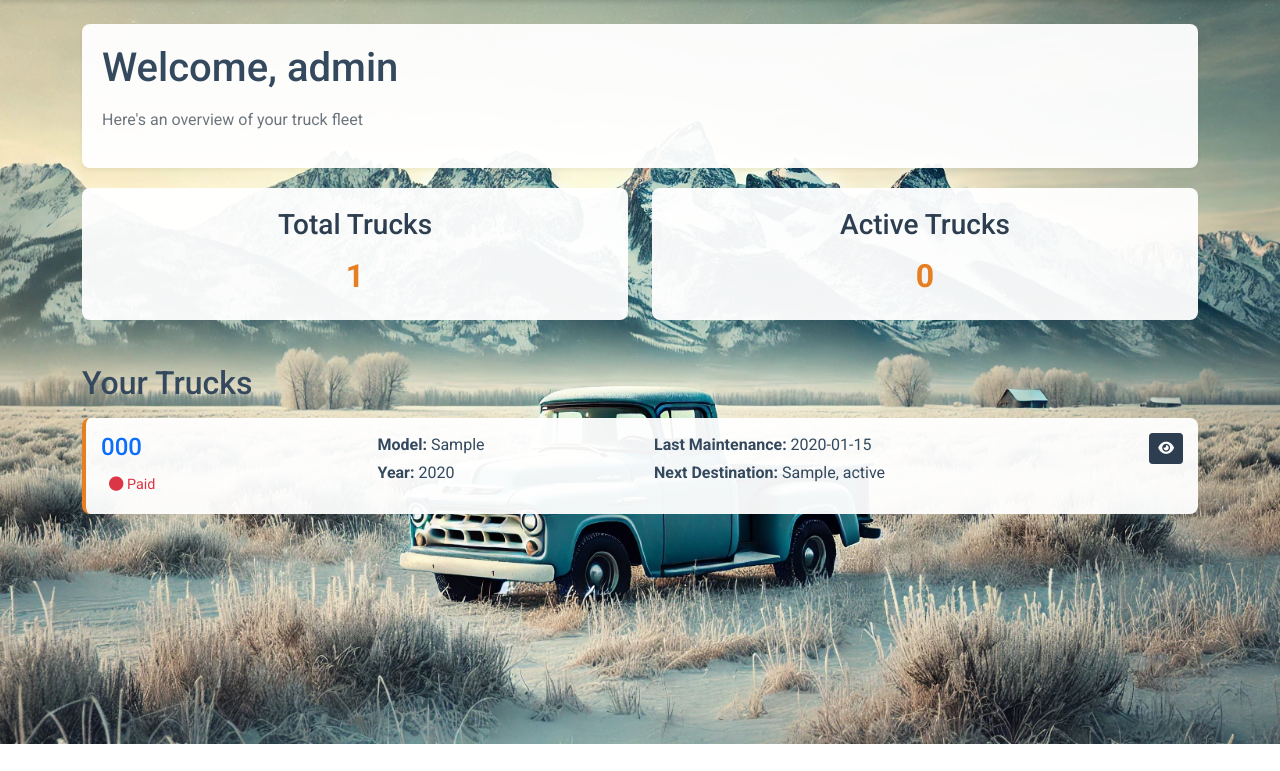
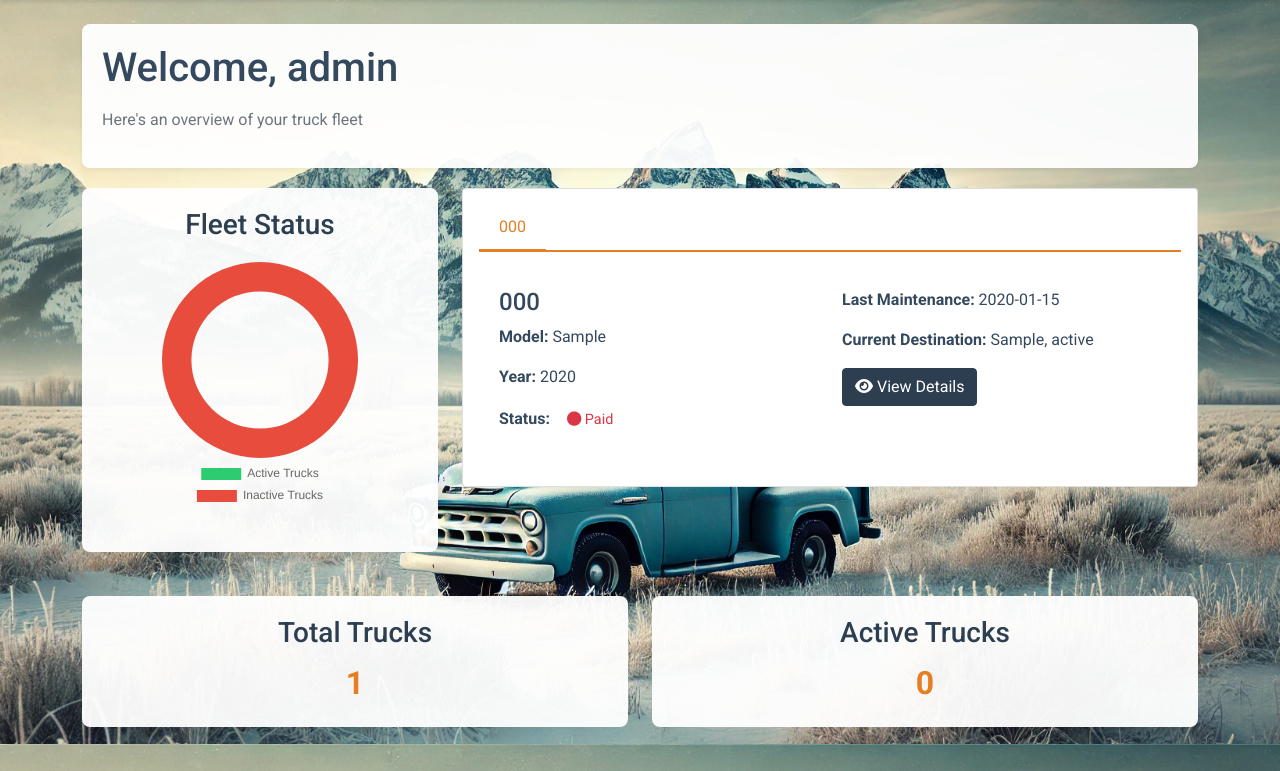
Before and after one commit to Swado/fleetpro, a Flask app: page /dashboard in a window 1280 px wide. Shown: the part 56-827 px from the top of the page. Before the commit the page ends 800 px from the top, so only its background shows below. Run offline with Flask 3, Linux system fonts and the light colour scheme; a user stored in the database is signed in; tables that the repository leaves empty hold one stand-in row (values such as "Sample post"); some libraries are stand-ins or nearby versions.

Commit message:
Agent query: Is the dashboard showing the circular progress chart for active/inactive trucks and the truck tabs side by side?
Add truck fleet status dashboard with charts and interactive tabs.

Screenshot: https://storage.googleapis.com/screenshot-production-us-central1/163f1aae-c9f4-46af-b926-0bb8c021fb6c/5dc45f04-2f67-4a63-94d0-b6d371c5f0f3.jpg

```diff
--- a/static/css/styles.css
+++ b/static/css/styles.css
@@ -49,9 +49,9 @@ body {
 
 .company-title .company-subtitle {
     font-family: 'Montserrat', sans-serif;
-    font-weight: 400;
-    font-size: 1.2rem;
-    letter-spacing: 4px;
+    font-weight: 600;
+    font-size: 1.1rem;
+    letter-spacing: 2px;
     text-transform: uppercase;
     margin-top: 0.5rem;
     background: linear-gradient(135deg, #1a5276, #196f3d);
@@ -59,7 +59,7 @@ body {
     background-clip: text;
     -webkit-text-fill-color: transparent;
     text-shadow: none;
-    font-weight: 600;
+    white-space: nowrap;
 }
 
 .login-btn {
@@ -573,3 +573,50 @@ body {
 html {
     scroll-behavior: smooth;
 }
+
+/* Add these styles at the end of the file */
+
+.chart-container {
+    position: relative;
+    margin: 20px auto;
+    height: 250px;
+    width: 250px;
+}
+
+.nav-tabs {
+    border-bottom: 2px solid var(--accent-color);
+}
+
+.nav-tabs .nav-link {
+    color: var(--text-color);
+    border: none;
+    padding: 10px 20px;
+    margin-right: 5px;
+    border-radius: 8px 8px 0 0;
+    transition: all 0.3s ease;
+}
+
+.nav-tabs .nav-link:hover {
+    color: var(--accent-color);
+    background-color: rgba(230, 126, 34, 0.1);
+}
+
+.nav-tabs .nav-link.active {
+    color: var(--accent-color);
+    background-color: #fff;
+    border-bottom: 2px solid var(--accent-color);
+}
+
+.tab-content {
+    padding: 20px;
+    background-color: #fff;
+    border-radius: 0 0 8px 8px;
+}
+
+.truck-status {
+    display: inline-block;
+    padding: 4px 8px;
+    border-radius: 4px;
+    font-size: 0.9em;
+    margin-left: 5px;
+}
--- a/templates/base.html
+++ b/templates/base.html
@@ -20,6 +20,8 @@
     <script src="https://code.jquery.com/jquery-3.6.0.min.js"></script>
     <script src="https://cdnjs.cloudflare.com/ajax/libs/jvectormap/2.0.5/jquery-jvectormap.min.js"></script>
     <script src="https://cdnjs.cloudflare.com/ajax/libs/jvectormap/2.0.5/jquery-jvectormap-us-aea-en.min.js"></script>
+    <!-- Chart.js -->
+    <script src="https://cdn.jsdelivr.net/npm/chart.js"></script>
 </head>
 <body>
     {% if current_user.is_authenticated %}
--- a/templates/dashboard.html
+++ b/templates/dashboard.html
@@ -14,6 +14,72 @@
     </div>
 
     <div class="row">
+        <div class="col-md-4">
+            <!-- Circular Progress Chart -->
+            <div class="stats-card">
+                <h3>Fleet Status</h3>
+                <div class="chart-container">
+                    <canvas id="fleetStatusChart"></canvas>
+                </div>
+            </div>
+        </div>
+        <div class="col-md-8">
+            <!-- Truck Tabs -->
+            <div class="card">
+                <div class="card-body">
+                    <ul class="nav nav-tabs" id="truckTabs" role="tablist">
+                        {% for truck in trucks %}
+                        <li class="nav-item" role="presentation">
+                            <button class="nav-link {% if loop.first %}active{% endif %}"
+                                    id="truck-tab-{{ truck.id }}"
+                                    data-bs-toggle="tab"
+                                    data-bs-target="#truck-content-{{ truck.id }}"
+                                    type="button"
+                                    role="tab">
+                                {{ truck.plate_number }}
+                            </button>
+                        </li>
+                        {% endfor %}
+                    </ul>
+                    <div class="tab-content mt-3" id="truckTabsContent">
+                        {% for truck in trucks %}
+                        <div class="tab-pane fade {% if loop.first %}show active{% endif %}"
+                             id="truck-content-{{ truck.id }}"
+                             role="tabpanel">
+                            <div class="row">
+                                <div class="col-md-6">
+                                    <h4>{{ truck.plate_number }}</h4>
+                                    <p><strong>Model:</strong> {{ truck.model }}</p>
+                                    <p><strong>Year:</strong> {{ truck.year }}</p>
+                                    <p>
+                                        <strong>Status:</strong>
+                                        <span class="truck-status" data-status="{{ truck.status }}">
+                                            <i class="fas fa-circle"></i> {{ truck.status|title }}
+                                        </span>
+                                    </p>
+                                </div>
+                                <div class="col-md-6">
+                                    <p><strong>Last Maintenance:</strong> {{ truck.last_maintenance.strftime('%Y-%m-%d') }}</p>
+                                    {% if truck.destination_city %}
+                                    <p>
+                                        <strong>Current Destination:</strong>
+                                        {{ truck.destination_city }}, {{ truck.destination_state }}
+                                    </p>
+                                    {% endif %}
+                                    <a href="{{ url_for('truck_detail', truck_id=truck.id) }}"
+                                       class="btn btn-primary">
+                                        <i class="fas fa-eye"></i> View Details
+                                    </a>
+                                </div>
+                            </div>
+                        </div>
+                        {% endfor %}
+                    </div>
+                </div>
+            </div>
+        </div>
+    </div>
+    <div class="row mt-4">
         <div class="col-md-6">
             <div class="stats-card">
                 <h3>Total Trucks</h3>
@@ -28,53 +94,41 @@
         </div>
     </div>
 
-    <div class="row mt-4">
-        <div class="col-md-12">
-            <h2 class="mb-3">Your Trucks</h2>
-            {% for truck in trucks %}
-            <div class="truck-card">
-                <div class="row">
-                    <div class="col-md-3">
-                        <a href="{{ url_for('truck_detail', truck_id=truck.id) }}" class="text-decoration-none">
-                            <h4>{{ truck.plate_number }}</h4>
-                            <span class="truck-status" data-status="{{ truck.status }}">
-                                <i class="fas fa-circle"></i> {{ truck.status|title }}
-                            </span>
-                        </a>
-                    </div>
-                    <div class="col-md-3">
-                        <p class="mb-1"><strong>Model:</strong> {{ truck.model }}</p>
-                        <p class="mb-1"><strong>Year:</strong> {{ truck.year }}</p>
-                    </div>
-                    <div class="col-md-4">
-                        <p class="mb-1">
-                            <strong>Last Maintenance:</strong>
-                            {{ truck.last_maintenance.strftime('%Y-%m-%d') }}
-                        </p>
-                        {% if truck.destination_city %}
-                        <p class="mb-1">
-                            <strong>Next Destination:</strong>
-                            {{ truck.destination_city }}, {{ truck.destination_state }}
-                        </p>
-                        {% endif %}
-                    </div>
-                    <div class="col-md-2 text-end">
-                        <a href="{{ url_for('truck_detail', truck_id=truck.id) }}"
-                           class="btn btn-sm btn-primary"
-                           data-bs-toggle="tooltip"
-                           title="View Details">
-                            <i class="fas fa-eye"></i>
-                        </a>
-                    </div>
-                </div>
-            </div>
-            {% endfor %}
-            {% if not trucks %}
-            <div class="alert alert-info">
-                <i class="fas fa-info-circle"></i> No trucks found in your fleet.
-            </div>
-            {% endif %}
-        </div>
-    </div>
 </div>
+
 {% endblock %}
+
+{% block extra_js %}
+<script>
+document.addEventListener('DOMContentLoaded', function() {
+    // Data for the circular chart
+    const activeCount = {{ active_trucks }};
+    const totalCount = {{ truck_count }};
+    const inactiveCount = totalCount - activeCount;
+
+    // Create the circular chart
+    const ctx = document.getElementById('fleetStatusChart').getContext('2d');
+    new Chart(ctx, {
+        type: 'doughnut',
+        data: {
+            labels: ['Active Trucks', 'Inactive Trucks'],
+            datasets: [{
+                data: [activeCount, inactiveCount],
+                backgroundColor: ['#2ecc71', '#e74c3c'],
+                borderWidth: 0
+            }]
+        },
+        options: {
+            responsive: true,
+            maintainAspectRatio: true,
+            cutout: '70%',
+            plugins: {
+                legend: {
+                    position: 'bottom'
+                }
+            }
+        }
+    });
+});
+</script>
+{% endblock %}
```
